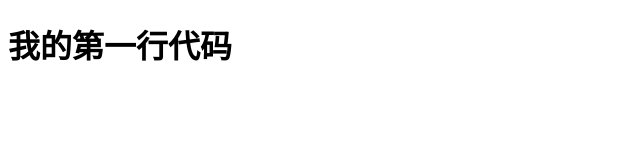
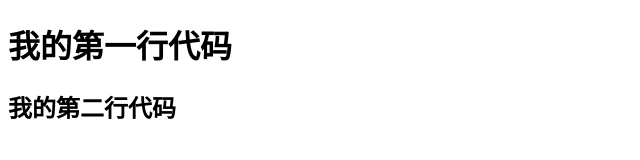
Before and after one commit to SunXiaomingSunny/xm, a plain HTML site: page index.html in a window 1280 px wide. Shown: the whole page, without its empty margins (0-640 px from the left). Drawn offline with Linux system fonts and the light colour scheme.

Commit message:
又添加一行

```diff
--- a/index.html
+++ b/index.html
@@ -6,5 +6,8 @@
 </head>
 <body>
 	<h1>我的第一行代码</h1>
+	<h2>
+		我的第二行代码
+	</h2>
 </body>
 </html>
```
